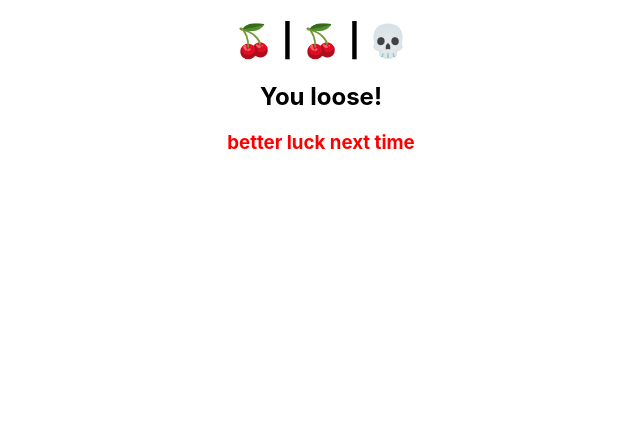
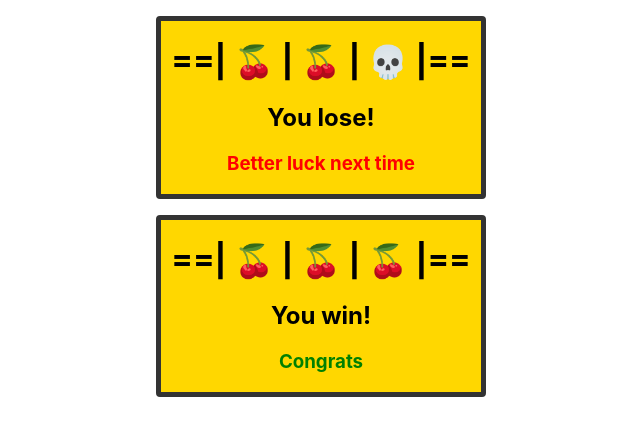
Before and after one commit to kaenovsky/silver-scripts, a React (Create React App) app in the folder react/training/workitout/: page / in a window 1280 px wide. Shown: the top 436 px of the page, without its empty margins (319-959 px from the left). Built offline with nearby package versions, Linux system fonts and the light colour scheme.

Commit message:
Add style to Slot component

```diff
--- a/react/training/workitout/src/App.js
+++ b/react/training/workitout/src/App.js
@@ -6,6 +6,7 @@ function App() {
   return (
     <div className="App">
       <SlotMachine val1="🍒" val2="🍒" val3="💀" />
+      <SlotMachine val1="🍒" val2="🍒" val3="🍒" />
       {/* <ColorList colors={["red", "pink", "indigo"]} />
       <ColorList colors={["darkblue", "gold", "teal"]} /> */}
     </div>
--- a/react/training/workitout/src/Slot.css
+++ b/react/training/workitout/src/Slot.css
@@ -0,0 +1,7 @@
+.slotBox {
+    margin: 1rem auto;
+    max-width: 20rem;
+    border: 5px solid #333;
+    border-radius: 4px;
+    background: gold;
+}
--- a/react/training/workitout/src/Slot.jsx
+++ b/react/training/workitout/src/Slot.jsx
@@ -1,11 +1,13 @@
+import "./Slot.css";
+
 export default function SlotMachine({ val1, val2, val3 }) {
     const isWinner = val1 === val2 && val2 === val3;
     const fontColor = isWinner ? "green" : "red";
     return (
-        <div>
-            <h1>{val1} | {val2} | {val3}</h1>
-            <h2>{isWinner ? "You Win!" : "You loose!"}</h2>
-            <h3 style={{color: fontColor}}>{isWinner ? "Congrats" : "better luck next time"}</h3>
+        <div className="slotBox">
+            <h1>==| {val1} | {val2} | {val3} |==</h1>
+            <h2>{isWinner ? "You win!" : "You lose!"}</h2>
+            <h3 style={{color: fontColor}}>{isWinner ? "Congrats" : "Better luck next time"}</h3>
         </div>
     );
 }
```
